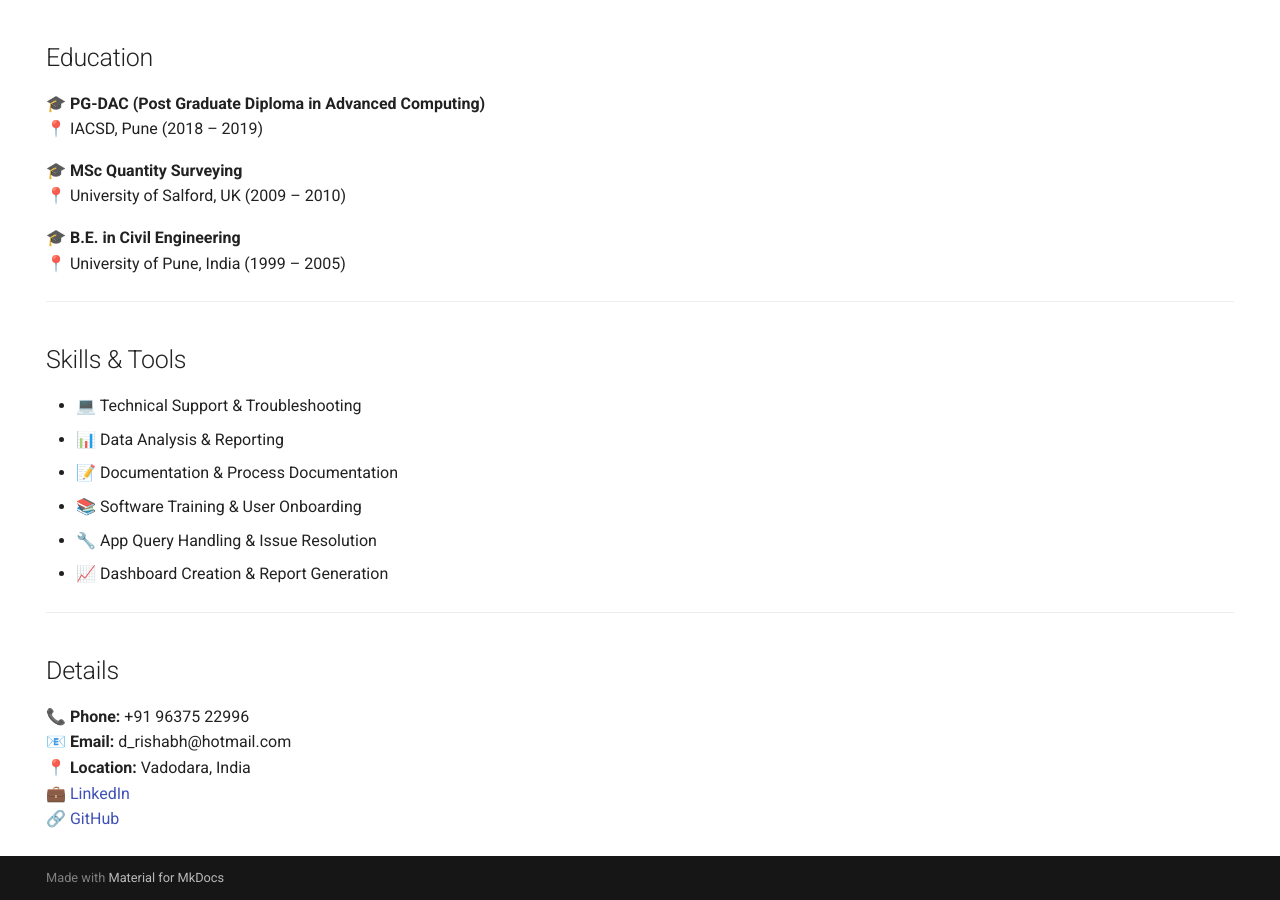
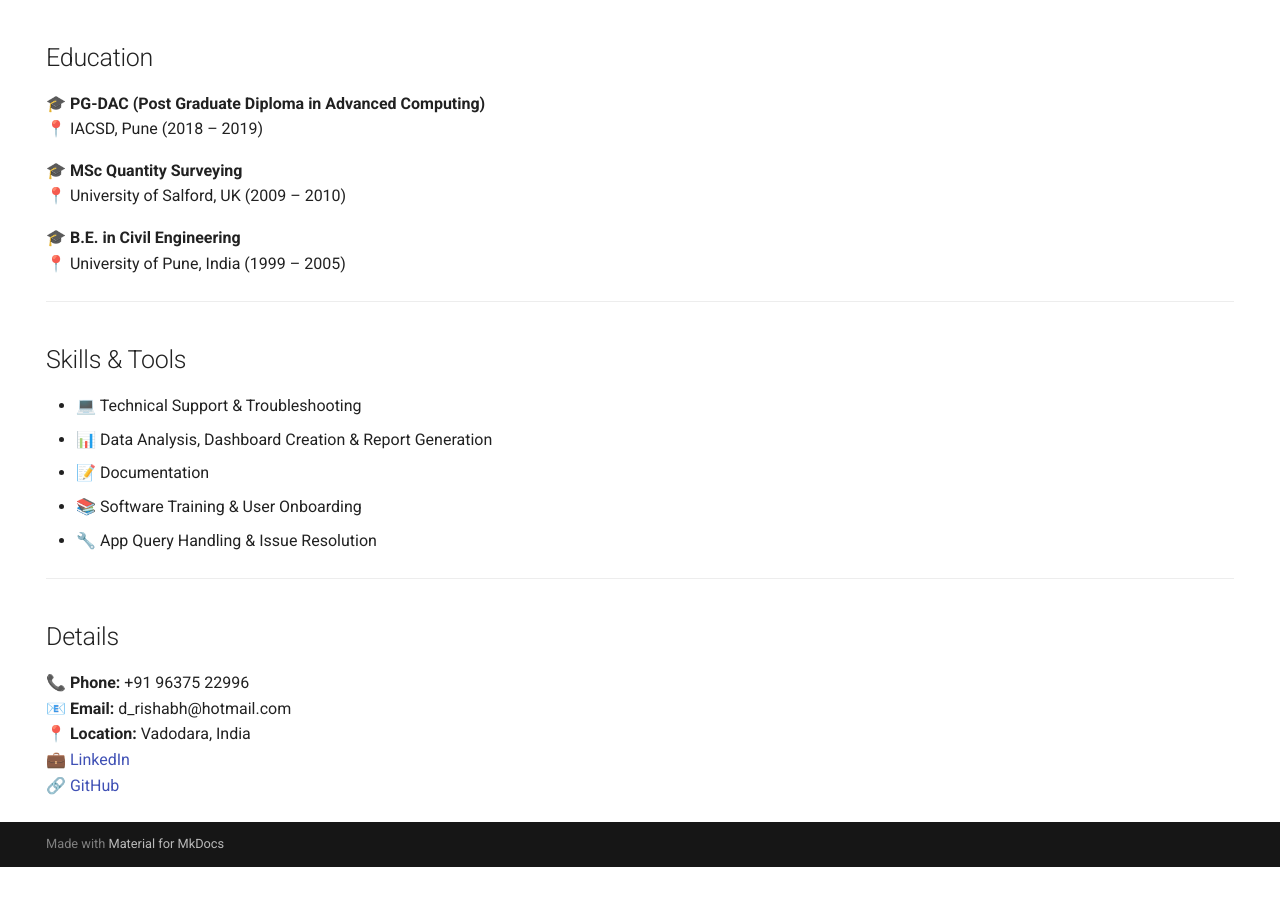
Before and after one commit to rishabdesai/mkdocs-cv, an MkDocs documentation site: the page built from docs/index.md, in a window 1280 px wide and 900 px high, scrolled down 1619 px. Built offline with MkDocs 1.6.1 and Material for MkDocs 9.7.7, drawn with Linux system fonts in a browser that asks for light colours; after the commit the page ends 2486 px from its top, so only the background shows below that.

Commit message:
fourth commit

```diff
--- a/docs/index.md
+++ b/docs/index.md
@@ -75,11 +75,10 @@ While these roles helped develop analytical and structured problem-solving skill
 ## Skills & Tools
 
 - 💻 Technical Support & Troubleshooting
-- 📊 Data Analysis & Reporting
-- 📝 Documentation & Process Documentation
+- 📊 Data Analysis, Dashboard Creation & Report Generation
+- 📝 Documentation
 - 📚 Software Training & User Onboarding
 - 🔧 App Query Handling & Issue Resolution
-- 📈 Dashboard Creation & Report Generation
 
 ---
 
```
